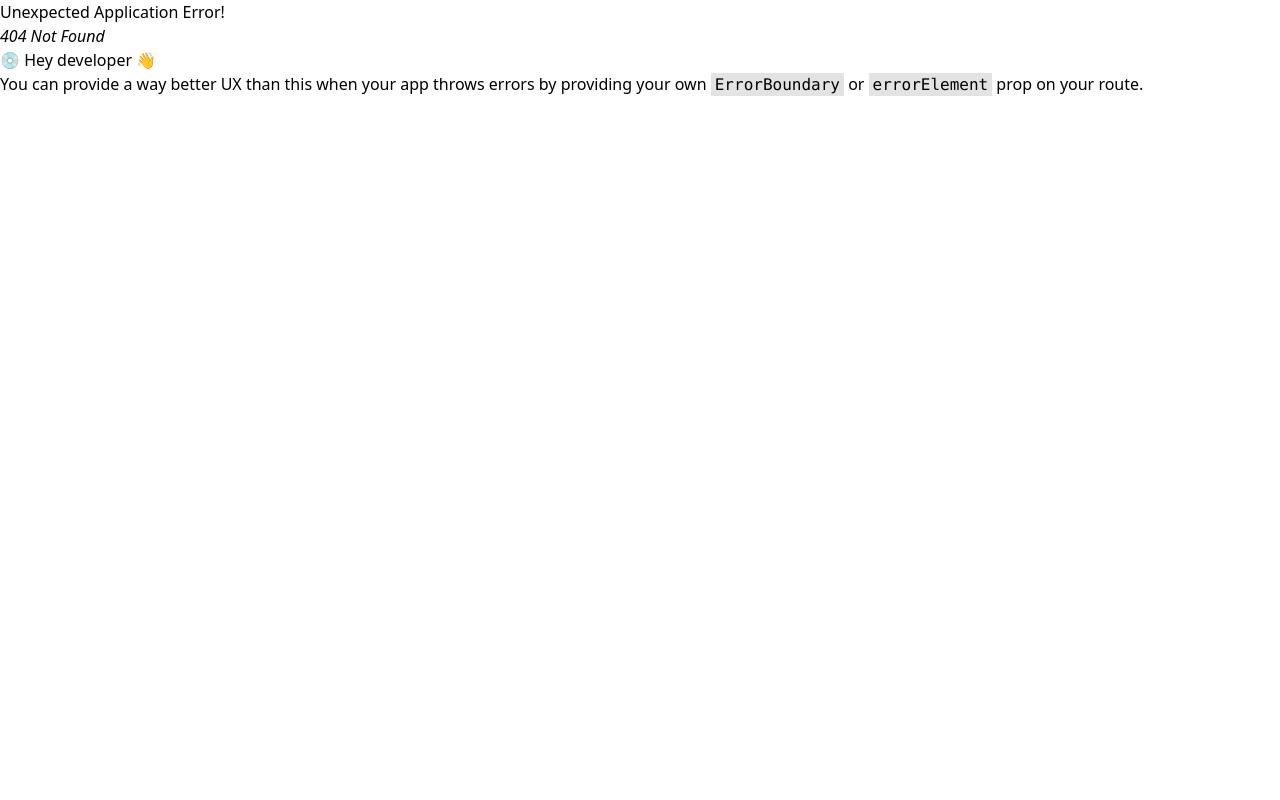
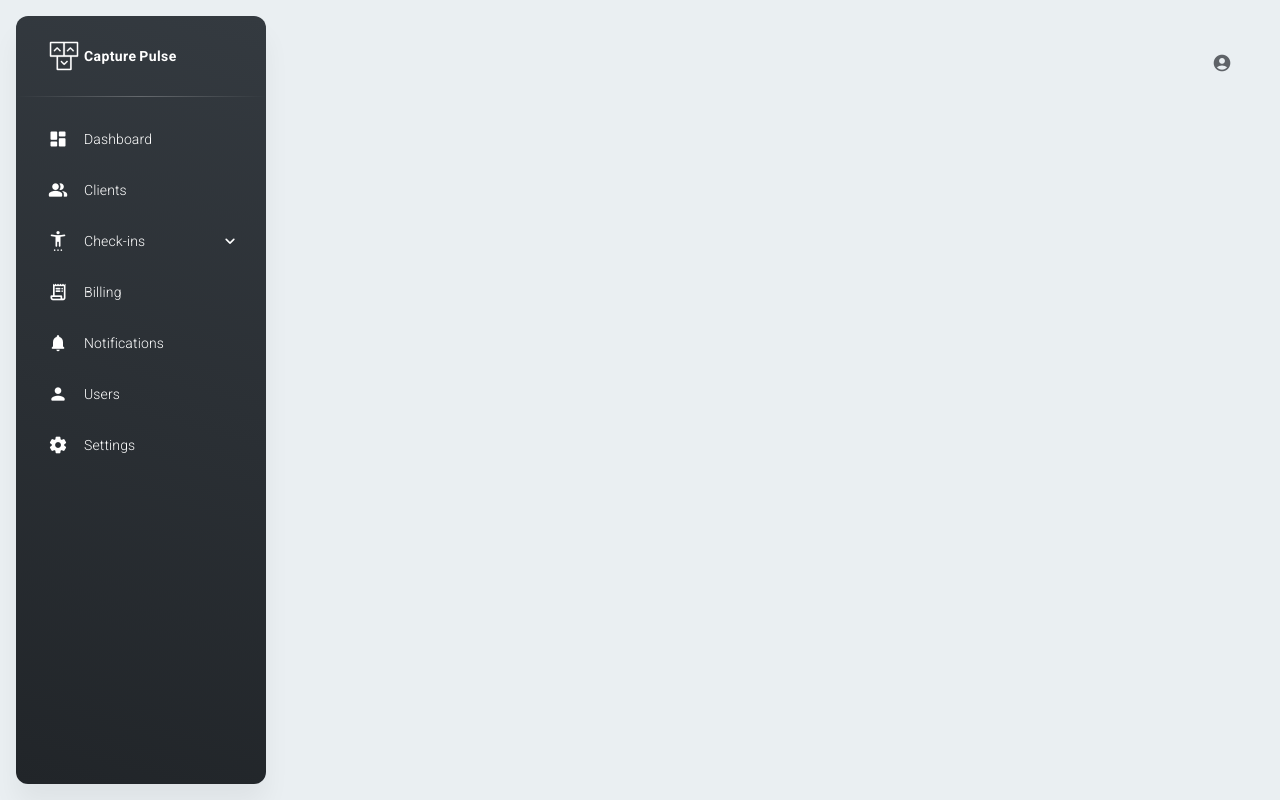
Before and after one commit to KobusBooyens/capture-pulse, a React (Vite) app: page /checkins/general in a window 1280 px wide. Before the commit this address had no page. Built offline with nearby package versions, Linux system fonts and the light colour scheme.

Commit message:
Added collapsible menu items for checkin

```diff
--- a/src/context/routing-provider.jsx
+++ b/src/context/routing-provider.jsx
@@ -10,6 +10,8 @@ import Notifications from "../layout/notifications/notifications.jsx";
 import Billing from "../layout/billing/billing.jsx";
 import Settings from "../layout/settings/settings.jsx";
 import Users from "../layout/users/users.jsx";
+import GeneralCheckin from "../layout/checkins/pages/generalCheckin.jsx";
+import WeighingCheckin from "../layout/checkins/pages/weighingCheckin.jsx";
 
 const router = createBrowserRouter(
     createRoutesFromElements(
@@ -24,6 +26,8 @@ const router = createBrowserRouter(
 
             {/*checkins*/}
             <Route path="checkins" element={<Checkins />}/>
+            <Route path="checkins/general" element={<GeneralCheckin />}/>
+            <Route path="checkins/weighing" element={<WeighingCheckin />}/>
             {/*<Route path="checkins/:id" element={<CheckinManager/>}/>*/}
 
             {/*notifications*/}
--- a/src/context/ui-settings-provider.jsx
+++ b/src/context/ui-settings-provider.jsx
@@ -45,7 +45,7 @@ function UiSettingsProvider({ children }) {
         miniSidenav: false,
         transparentSidenav: false,
         whiteSidenav: false,
-        sidenavColor: "info",
+        sidenavColor: "primary",
         transparentNavbar: true,
         fixedNavbar: true,
         openConfigurator: false,
--- a/src/controls/Sidenav/Sidenav.jsx
+++ b/src/controls/Sidenav/Sidenav.jsx
@@ -1,4 +1,4 @@
-import { useEffect } from "react";
+import { useEffect, useState } from "react";
 import { useLocation, NavLink } from "react-router-dom";
 import PropTypes from "prop-types";
 
@@ -24,7 +24,7 @@ function Sidenav({ color, brand, brandName, routes, ...rest }) {
     const { miniSidenav, transparentSidenav, whiteSidenav, darkMode } = controller;
     const location = useLocation();
     const collapseName = location.pathname.replace("/", "");
-
+    const [activeMenuKey, setActiveMenuKey] = useState("");
     let textColor = "white";
 
     if (transparentSidenav || whiteSidenav && !darkMode) {
@@ -48,28 +48,20 @@ function Sidenav({ color, brand, brandName, routes, ...rest }) {
         return () => window.removeEventListener("resize", handleMiniSidenav);
     }, [dispatch, location]);
 
-    const renderRoutes = routes.map(({ type, name, icon, title, noCollapse, key, href, route }) => {
+    const renderRoutes = routes.map(({ type, name, icon, title, key, route, subMenuItems }) => {
         let returnValue;
 
         if (type === "collapse") {
-            returnValue = href ?
-                <Link
-                    href={href}
-                    key={key}
-                    target="_blank"
-                    rel="noreferrer"
-                    sx={{ textDecoration: "none" }}
-                >
-                    <SidenavCollapse
-                        name={name}
+            returnValue =
+                <NavLink key={key} to={route}>
+                    <SidenavCollapse name={name}
                         icon={icon}
                         active={key === collapseName}
-                        noCollapse={noCollapse}
+                        subMenuItems={subMenuItems}
+                        mainMenuKey={key}
+                        setActiveMenu={setActiveMenuKey}
+                        activeMenuKey={activeMenuKey}
                     />
-                </Link>
-                :
-                <NavLink key={key} to={route}>
-                    <SidenavCollapse name={name} icon={icon} active={key === collapseName} />
                 </NavLink>
             ;
         } else if (type === "title") {
@@ -154,7 +146,7 @@ Sidenav.propTypes = {
     color: PropTypes.oneOf(["primary", "secondary", "info", "success", "warning", "error", "dark"]),
     brand: PropTypes.string,
     brandName: PropTypes.string.isRequired,
-    routes: PropTypes.arrayOf(PropTypes.object).isRequired,
+    routes: PropTypes.arrayOf(PropTypes.object).isRequired
 };
 
 export default Sidenav;
--- a/src/controls/Sidenav/SidenavCollapse.jsx
+++ b/src/controls/Sidenav/SidenavCollapse.jsx
@@ -3,23 +3,98 @@ import ListItem from "@mui/material/ListItem";
 import ListItemIcon from "@mui/material/ListItemIcon";
 import ListItemText from "@mui/material/ListItemText";
 import Icon from "@mui/material/Icon";
-
+import Collapse from "@mui/material/Collapse";
+import { useEffect, useState } from "react";
+import { NavLink, useLocation } from "react-router-dom";
 import {
     collapseItem,
     collapseIconBox,
-    collapseIcon,
     collapseText,
 } from "./styles/sidenavCollapse";
 
 import { useUISettingsController } from "../../context/ui-settings-provider.jsx";
 import Box from "../../components/Box/Box.jsx";
 
-function SidenavCollapse({ icon, name, active, ...rest }) {
+function SidenavCollapse({ icon, name, active, subMenuItems, mainMenuKey, setActiveMenu, activeMenuKey, ...rest }) {
     const [controller] = useUISettingsController();
     const { miniSidenav, transparentSidenav, whiteSidenav, darkMode, sidenavColor } = controller;
+    const [open, setOpen] = useState(false);
+
+    const location = useLocation();
+
+    const handleToggle = () => {
+        if (open) {
+            setOpen(false);
+            setActiveMenu("");
+        } else {
+            setActiveMenu(mainMenuKey);
+        }
+    };
+
+    useEffect(() => {
+        if (activeMenuKey === mainMenuKey) {
+            setOpen(true);
+        } else {
+            setOpen(false);
+        }
+    }, [activeMenuKey, mainMenuKey]);
+
+    const subMenuItemName = location.pathname.replace("/", "");
+    const isSubMenuRouteActive = (currentRoute) => {
+        return currentRoute.replace("/", "") === subMenuItemName;
+    };
+
+    const subMenuItemsList = () => {
+        return <Collapse in={open} timeout="auto" unmountOnExit>
+            {subMenuItems.map((menuItem) =>
+                <NavLink key={menuItem.key} to={menuItem.route} >
+                    <Box
+                        {...rest}
+                        sx={(theme) =>
+                            collapseItem(theme, {
+                                active: isSubMenuRouteActive(menuItem.route),
+                                isSubMenuItem: true,
+                                transparentSidenav,
+                                whiteSidenav,
+                                darkMode,
+                                sidenavColor
+                            })
+                        }
+                    >
+                        <ListItemIcon
+                            sx={(theme) =>
+                                collapseIconBox(theme, {
+                                    transparentSidenav,
+                                    whiteSidenav,
+                                    darkMode,
+                                    active
+                                })
+                            }
+                        >
+                            {menuItem.icon}
+                        </ListItemIcon>
+
+                        <ListItemText
+                            primary={menuItem.name}
+                            sx={(theme) =>
+                                collapseText(theme, {
+                                    miniSidenav,
+                                    transparentSidenav,
+                                    whiteSidenav,
+                                    active,
+                                    isSubMenuItem: true
+                                })
+                            }
+                        />
+                    </Box>
+                </NavLink>
+            )}
+        </Collapse>;
+    };
 
     return (
-        <ListItem component="li">
+        <>
+            <ListItem component="li" onClick={handleToggle}>
                 <Box
                     {...rest}
                     sx={(theme) =>
@@ -37,11 +112,7 @@ function SidenavCollapse({ icon, name, active, ...rest }) {
                             collapseIconBox(theme, { transparentSidenav, whiteSidenav, darkMode, active })
                         }
                     >
-                    {typeof icon === "string" ?
-                        <Icon sx={(theme) => collapseIcon(theme, { active })}>{icon}</Icon>
-                        :
-                        icon
-                    }
+                        {icon}
                     </ListItemIcon>
 
                     <ListItemText
@@ -55,14 +126,18 @@ function SidenavCollapse({ icon, name, active, ...rest }) {
                             })
                         }
                     />
+                    {subMenuItems && <Icon>{open ? "expand_less" : "expand_more"}</Icon>}
                 </Box>
             </ListItem>
+            {subMenuItems && subMenuItemsList()}
+        </>
     );
 }
 
 // Setting default values for the props of SidenavCollapse
 SidenavCollapse.defaultProps = {
     active: false,
+    children: null,
 };
 
 // Typechecking props for the SidenavCollapse
@@ -70,6 +145,10 @@ SidenavCollapse.propTypes = {
     icon: PropTypes.node.isRequired,
     name: PropTypes.string.isRequired,
     active: PropTypes.bool,
+    subMenuItems: PropTypes.arrayOf(PropTypes.object),
+    mainMenuKey: PropTypes.string.isRequired,
+    setActiveMenu: PropTypes.func.isRequired,
+    activeMenuKey: PropTypes.string.isRequired
 };
 
 export default SidenavCollapse;
--- a/src/controls/Sidenav/styles/sidenavCollapse.js
+++ b/src/controls/Sidenav/styles/sidenavCollapse.js
@@ -1,6 +1,6 @@
 function collapseItem(theme, ownerState) {
     const { palette, transitions, breakpoints, boxShadows, borders, functions } = theme;
-  const { active, transparentSidenav, whiteSidenav, darkMode, sidenavColor } = ownerState;
+    const { active, transparentSidenav, whiteSidenav, darkMode, sidenavColor, isSubMenuItem } = ownerState;
 
     const { white, transparent, dark, grey, gradients } = palette;
     const { md } = boxShadows;
@@ -12,14 +12,16 @@ function collapseItem(theme, ownerState) {
             ? linearGradient(gradients[sidenavColor].main, gradients[sidenavColor].state)
             : transparent.main,
         color:
-      (transparentSidenav && !darkMode && !active) || (whiteSidenav && !active)
+      transparentSidenav && !darkMode && !active || whiteSidenav && !active
           ? dark.main
           : white.main,
         display: "flex",
+        // fontSize: isSubMenuItem ? pxToRem(12) : pxToRem(14),
         alignItems: "center",
         width: "100%",
         padding: `${pxToRem(8)} ${pxToRem(10)}`,
-    margin: `${pxToRem(1.5)} ${pxToRem(16)}`,
+        margin: `${pxToRem(1.5)} ${isSubMenuItem ? pxToRem(26) : pxToRem(16)}`,
+
         borderRadius: borderRadius.md,
         cursor: "pointer",
         userSelect: "none",
@@ -46,6 +48,7 @@ function collapseItem(theme, ownerState) {
                 return backgroundValue;
             },
         },
+
     };
 }
 
@@ -61,7 +64,7 @@ function collapseIconBox(theme, ownerState) {
         minWidth: pxToRem(32),
         minHeight: pxToRem(32),
         color:
-      (transparentSidenav && !darkMode && !active) || (whiteSidenav && !active)
+      transparentSidenav && !darkMode && !active || whiteSidenav && !active
           ? dark.main
           : white.main,
         borderRadius: borderRadius.md,
@@ -84,7 +87,7 @@ const collapseIcon = ({ palette: { white, gradients } }, { active }) => ({
 
 function collapseText(theme, ownerState) {
     const { typography, transitions, breakpoints, functions } = theme;
-  const { miniSidenav, transparentSidenav, active } = ownerState;
+    const { miniSidenav, transparentSidenav, active, isSubMenuItem } = ownerState;
 
     const { size, fontWeightRegular, fontWeightLight } = typography;
     const { pxToRem } = functions;
@@ -93,9 +96,9 @@ function collapseText(theme, ownerState) {
         marginLeft: pxToRem(10),
 
         [breakpoints.up("xl")]: {
-      opacity: miniSidenav || (miniSidenav && transparentSidenav) ? 0 : 1,
-      maxWidth: miniSidenav || (miniSidenav && transparentSidenav) ? 0 : "100%",
-      marginLeft: miniSidenav || (miniSidenav && transparentSidenav) ? 0 : pxToRem(10),
+            opacity: miniSidenav || miniSidenav && transparentSidenav ? 0 : 1,
+            maxWidth: miniSidenav || miniSidenav && transparentSidenav ? 0 : "100%",
+            marginLeft: miniSidenav || miniSidenav && transparentSidenav ? 0 : pxToRem(10),
             transition: transitions.create(["opacity", "margin"], {
                 easing: transitions.easing.easeInOut,
                 duration: transitions.duration.standard,
@@ -103,7 +106,7 @@ function collapseText(theme, ownerState) {
         },
 
         "& span": {
-      fontWeight: active ? fontWeightRegular : fontWeightLight,
+            fontWeight:  isSubMenuItem ? fontWeightLight : active ? fontWeightRegular : fontWeightLight,
             fontSize: size.sm,
             lineHeight: 0,
         },
--- /dev/null
+++ b/src/layout/checkins/data/useCheckinDataTable.jsx
@@ -0,0 +1,7 @@
+import React from "react";
+
+export const UseCheckinDataTable = () => {
+    return (
+        <div>UseCheckinDataTable</div>
+    );
+};
--- /dev/null
+++ b/src/layout/checkins/pages/generalCheckin.jsx
@@ -0,0 +1,8 @@
+import React from "react";
+
+const GeneralCheckin = () => {
+    return (
+        <div>GeneralCheckin</div>
+    );
+};
+export default GeneralCheckin;
--- /dev/null
+++ b/src/layout/checkins/pages/weighingCheckin.jsx
@@ -0,0 +1,8 @@
+import React from "react";
+
+const WeighingCheckin = () => {
+    return (
+        <div>WeighingCheckin</div>
+    );
+};
+export default WeighingCheckin;
--- a/src/layout/root/menuItems.jsx
+++ b/src/layout/root/menuItems.jsx
@@ -7,6 +7,8 @@ import Icon from "@mui/material/Icon";
 import Notifications from "../notifications/notifications.jsx";
 import Settings from "../settings/settings.jsx";
 import Users from "../users/users.jsx";
+import WeighingCheckin from "../checkins/pages/weighingCheckin.jsx";
+import GeneralCheckin from "../checkins/pages/generalCheckin.jsx";
 
 const menuItems = [
     {
@@ -31,7 +33,25 @@ const menuItems = [
         key: "checkins",
         icon: <Icon fontSize={"small"}>settings_accessibility</Icon>,
         route: "/checkins",
-        component: <Checkins />
+        component: <Checkins />,
+        subMenuItems: [
+            {
+                type: "item",
+                name: "General Check-in",
+                key: "generalCheckin",
+                icon: <Icon fontSize={"small"}>how_to_reg</Icon>,
+                route: "/checkins/general",
+                component: <GeneralCheckin />
+            },
+            {
+                type: "item",
+                name: "Weighing",
+                key: "weighing",
+                icon: <Icon fontSize={"small"}>scale</Icon>,
+                route: "/checkins/weighing",
+                component: <WeighingCheckin />
+            }
+        ]
     },
     {
         type: "collapse",
```
Lines whose indentation alone changed are shown as unchanged.
